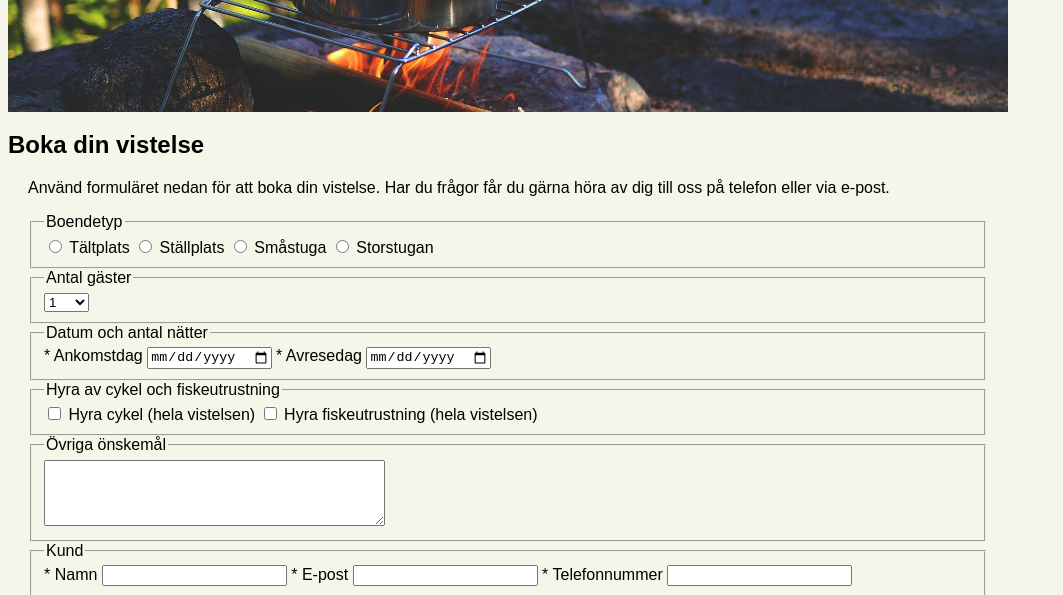
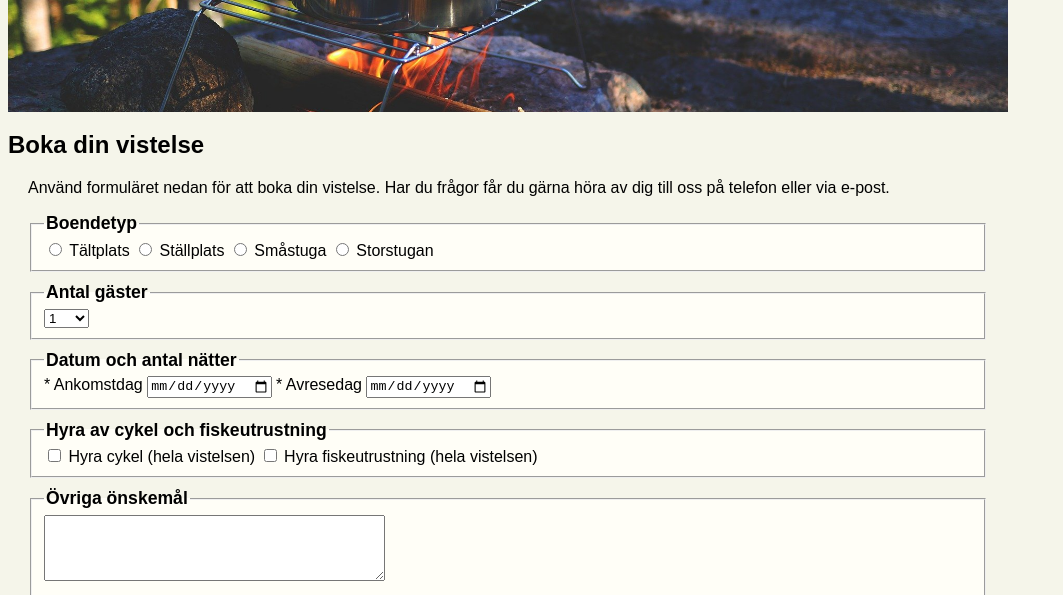
Before and after one commit to AMJ85/Uppgift-3, a plain HTML site: page bokning.html in a window 1280 px wide. Shown: the part 180-775 px from the top of the page, without its empty margins (0-1063 px from the left). Drawn offline with Linux system fonts and the light colour scheme.

Commit message:
Fix & validate CSS

```diff
--- a/css/style.css
+++ b/css/style.css
@@ -78,6 +78,27 @@ img {
     width: 80%;
 }
 
+#booking fieldset {
+    background-color: rgb(255, 254, 247);
+    margin-bottom: 10px;
+}
+
+#booking legend {
+    font-size: 1.1em;
+    font-weight: bold;
+}
+
+#customer div {
+    display: grid;
+    gap: 0.6em;
+    white-space: nowrap;
+    grid-template-columns: min-content auto;
+}
+
+#customer input {
+    width: 50ch;
+}
+
 #send input {
     font-size: 1.5em;
     background-color: rgb(35, 104, 23);
```
